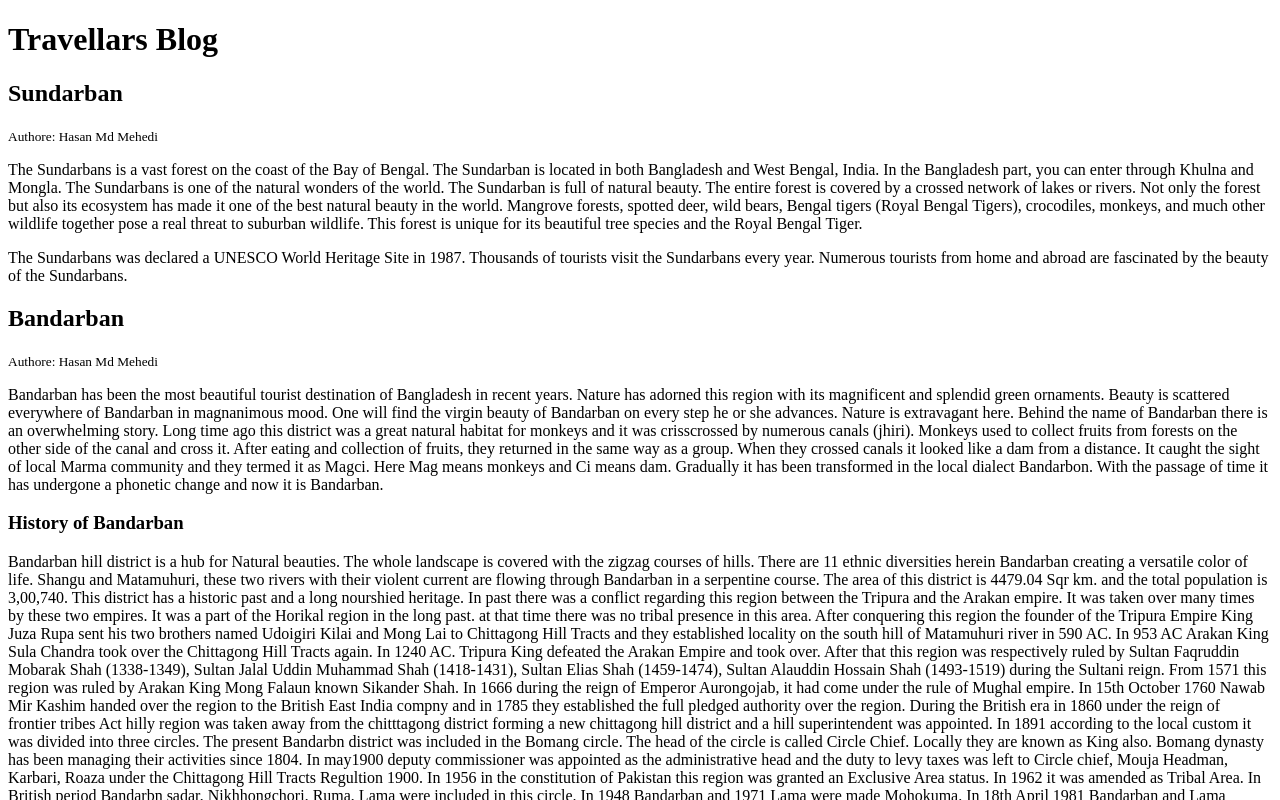
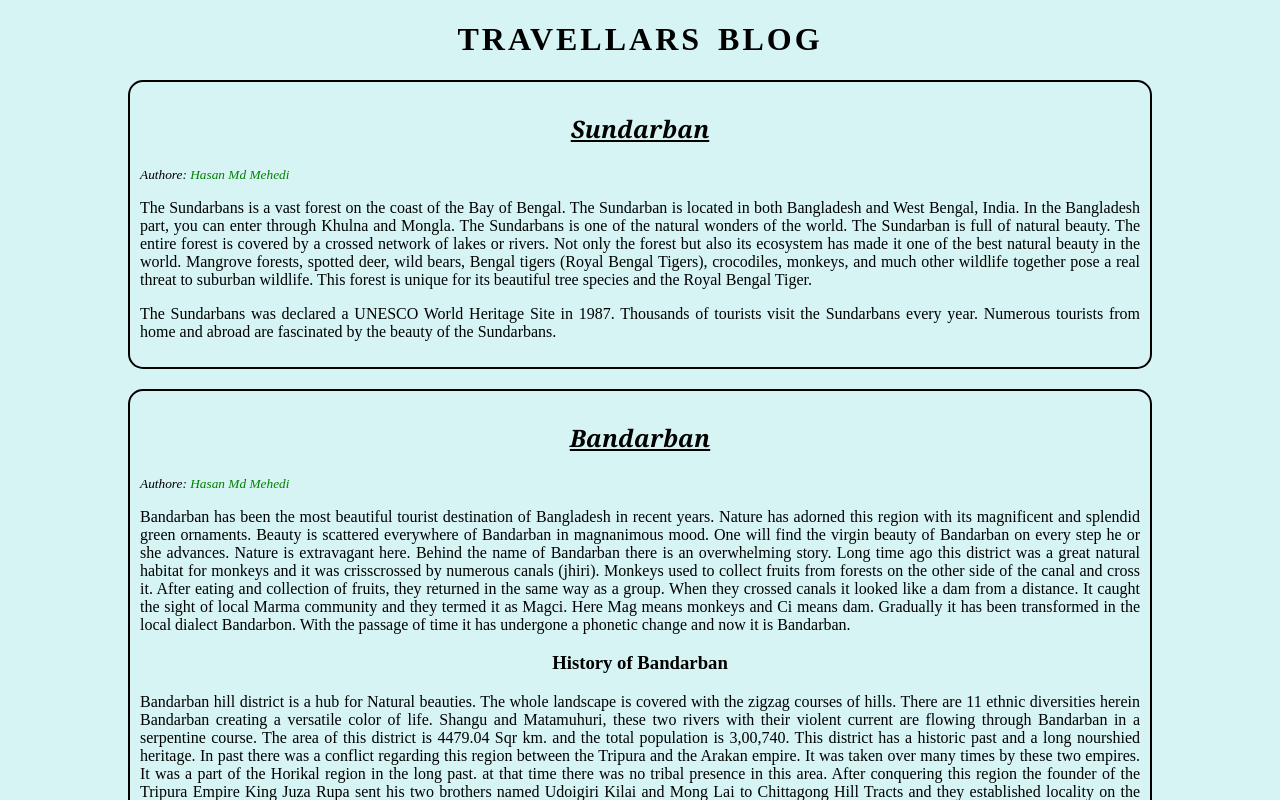
Before and after one commit to Chinno968/omg, a plain HTML site: page index.html in a window 1280 px wide. Shown: the top 800 px of the page. Drawn offline with Linux system fonts and the light colour scheme.

Commit message:
CSS added

```diff
--- a/index.html
+++ b/index.html
@@ -5,6 +5,7 @@
     <meta http-equiv="X-UA-Compatible" content="IE=edge">
     <meta name="viewport" content="width=device-width, initial-scale=1.0">
     <title>Document</title>
+    <link rel="stylesheet" href="/style.css">
 </head>
 <body>
     <header>
@@ -14,7 +15,7 @@
 
             <section class="SundarBan">
                 <h2>Sundarban</h2>
-                <small>Authore: <span>Hasan Md Mehedi</span></small>
+                <small><em> Authore: <span>Hasan Md Mehedi</span> </em></small>
                 <p>The Sundarbans is a vast forest on the coast of the Bay of Bengal. The Sundarban is located in both Bangladesh and West Bengal, India. In the Bangladesh part, you can enter through Khulna and Mongla. The Sundarbans is one of the natural wonders of the world. The Sundarban is full of natural beauty. The entire forest is covered by a crossed network of lakes or rivers. Not only the forest but also its ecosystem has made it one of the best natural beauty in the world. Mangrove forests, spotted deer, wild bears, Bengal tigers (Royal Bengal Tigers), crocodiles, monkeys, and much other wildlife together pose a real threat to suburban wildlife. This forest is unique for its beautiful tree species and the Royal Bengal Tiger. </p>
 
                 <p>The Sundarbans was declared a UNESCO World Heritage Site in 1987. Thousands of tourists visit the Sundarbans every year. Numerous tourists from home and abroad are fascinated by the beauty of the Sundarbans.</p>
@@ -26,7 +27,7 @@
         <article>
             <section class="BandarBan">
                 <h2>Bandarban</h2>
-            <small>Authore: <span>Hasan Md Mehedi</span></small>
+            <small><em>Authore:  <span> Hasan Md Mehedi</span></em></small>
             <p>Bandarban has been the most beautiful tourist destination of Bangladesh in recent years. Nature has adorned this region with its magnificent and splendid green ornaments. Beauty is scattered everywhere of Bandarban in magnanimous mood. One will find the virgin beauty of Bandarban on every step he or she advances. Nature is extravagant here. Behind the name of Bandarban there is an overwhelming story. Long time ago this district was a great natural habitat for monkeys and it was crisscrossed by numerous canals (jhiri). Monkeys used to collect fruits from forests on the other side of the canal and cross it. After eating and collection of fruits, they returned in the same way as a group. When they crossed canals it looked like a dam from a distance. It caught the sight of local Marma community and they termed it as Magci. Here Mag means monkeys and Ci means dam. Gradually it has been transformed in the local dialect Bandarbon. With the passage of time it has undergone a phonetic change and now it is Bandarban.</p>
 
             <h3>History of Bandarban</h3>
--- /dev/null
+++ b/style.css
@@ -0,0 +1,43 @@
+body{
+    background-color: rgb(215, 244, 244);
+    width: 80%;
+    margin: 0 auto;
+    text-align: justify;
+}
+
+h1{
+    text-align: center;
+    text-transform: uppercase;
+    letter-spacing: 3px;
+    word-spacing: 5px;
+}
+
+h2{
+    font-family: Georgia, 'Times New Roman', Times, serif;
+    font-weight: bolder;
+    font-style: italic;
+    text-align: center;
+    text-decoration: underline;
+}
+
+.SundarBan {
+    border: 2px solid black;
+    padding: 10px;
+    border-radius: 15px;
+    margin-bottom: 20PX;
+}
+
+.BandarBan{
+    border: 2px solid black;
+    padding: 10px;
+    border-radius: 15px;
+    margin-bottom: 5rem;
+}
+
+h3{
+    text-align: center;
+}
+
+span{
+    color: green;
+}
```
